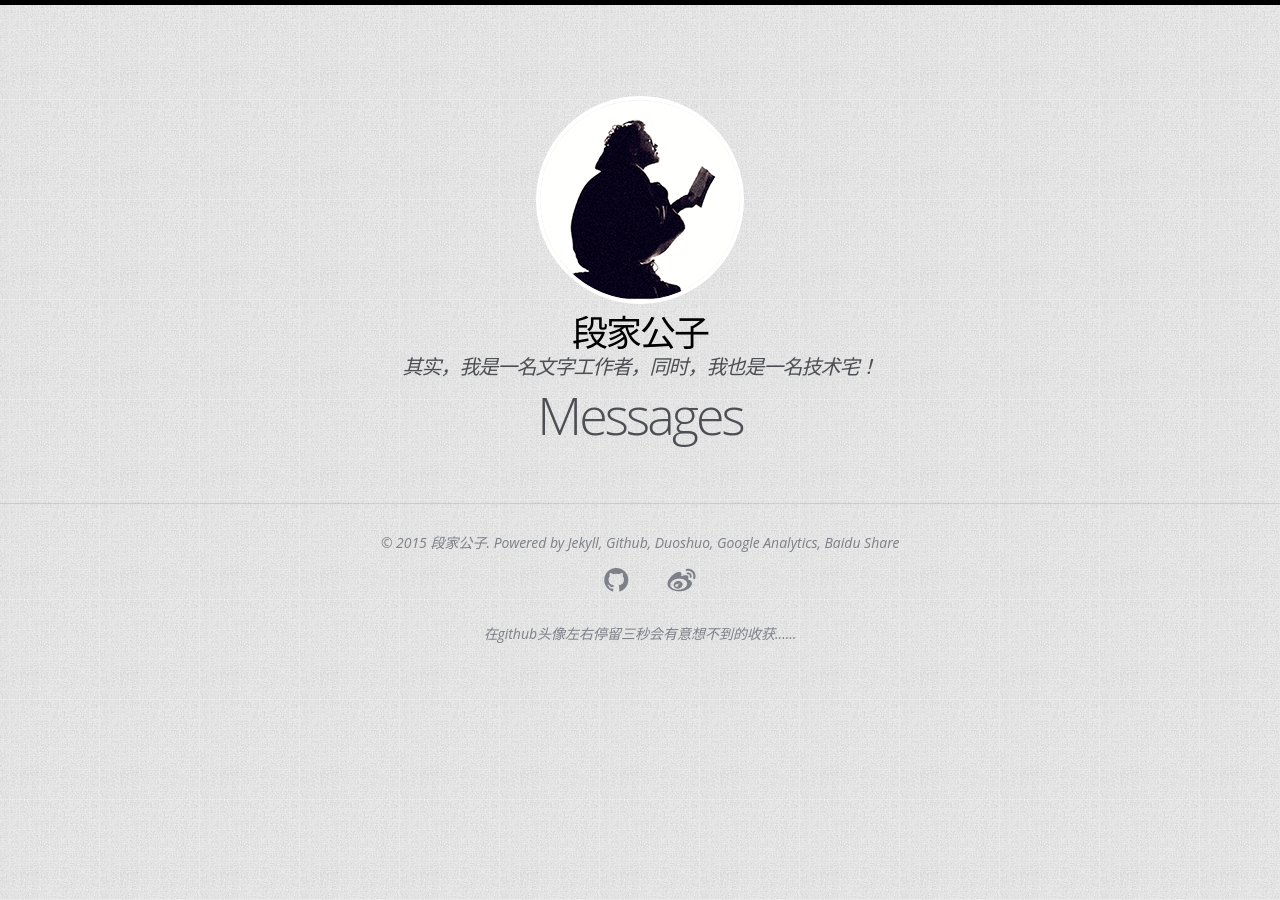
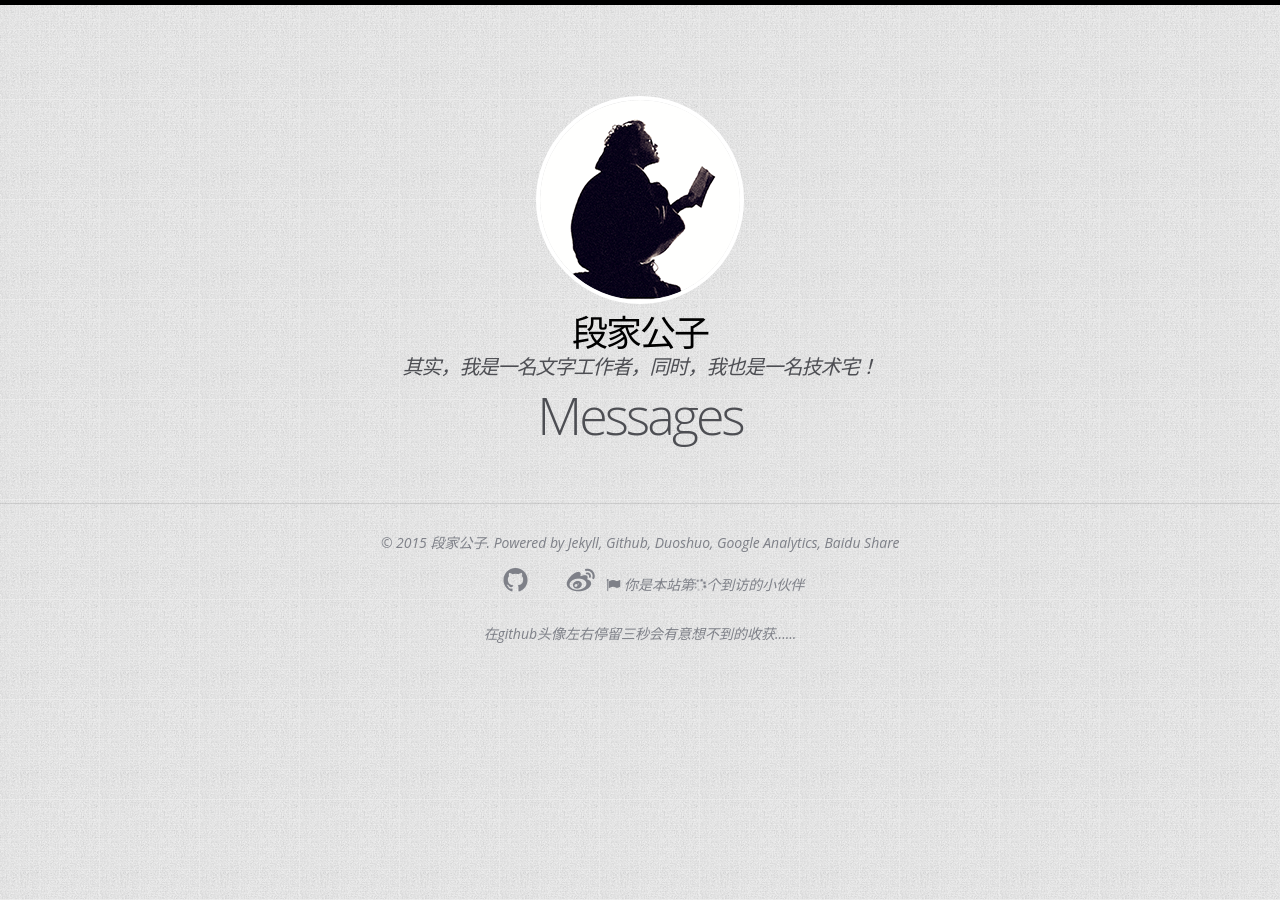
Before and after one commit to 1oscar/1oscar.github.io, a Jekyll site: the page built from message.html, in a window 1280 px wide. Built offline with Jekyll 4.4.1, drawn with Linux system fonts in a browser that asks for light colours; some web fonts are replaced; Markdown is read by kramdown in place of the engine named in the settings; comment, search, counter and statistics services are not loaded.

Commit message:
add access time

```diff
--- a/_includes/footer.html
+++ b/_includes/footer.html
@@ -21,7 +21,14 @@
 	{% if site.owner.github %}<a href="http://github.com/{{ site.owner.github }}" title="{{ site.owner.name}} on Github" target="_blank"><i class="fa fa-github fa-2x"></i></a>{% endif %}
 	{% if site.owner.zhihu %}<a href="{{ site.owner.zhihu }}" title="{{ site.owner.name}} on 知乎" target="_blank"><i class="fa fa-zhihu fa-2x"></i></a>{% endif %}
 	{% if site.owner.weibo %}<a href="{{ site.owner.weibo }}" title="{{ site.owner.name}} on Weibo" target="_blank"><i class="fa fa-weibo fa-2x"></i></a>{% endif %}
-<!-- cnzz -->
+    <!-- 使用 http://ibruce.info/2015/04/04/busuanzi/ 统计访问次数-->
+    <script async src="https://dn-lbstatics.qbox.me/busuanzi/2.3/busuanzi.pure.mini.js">
+    </script>
+    <span id="busuanzi_container_site_pv">
+             <i class="fa fa-flag"></i>    你是本站第<span id="busuanzi_value_site_pv"><i class="fa fa-spinner fa-spin"></i></span>个到访的小伙伴
+         </span>
+    <!-- 使用 http://ibruce.info/2015/04/04/busuanzi/ 统计访问次数-->
+    <!-- cnzz -->
 <!-- cnzz -->
 </div><!-- /.social-icons -->
 <span>
```
